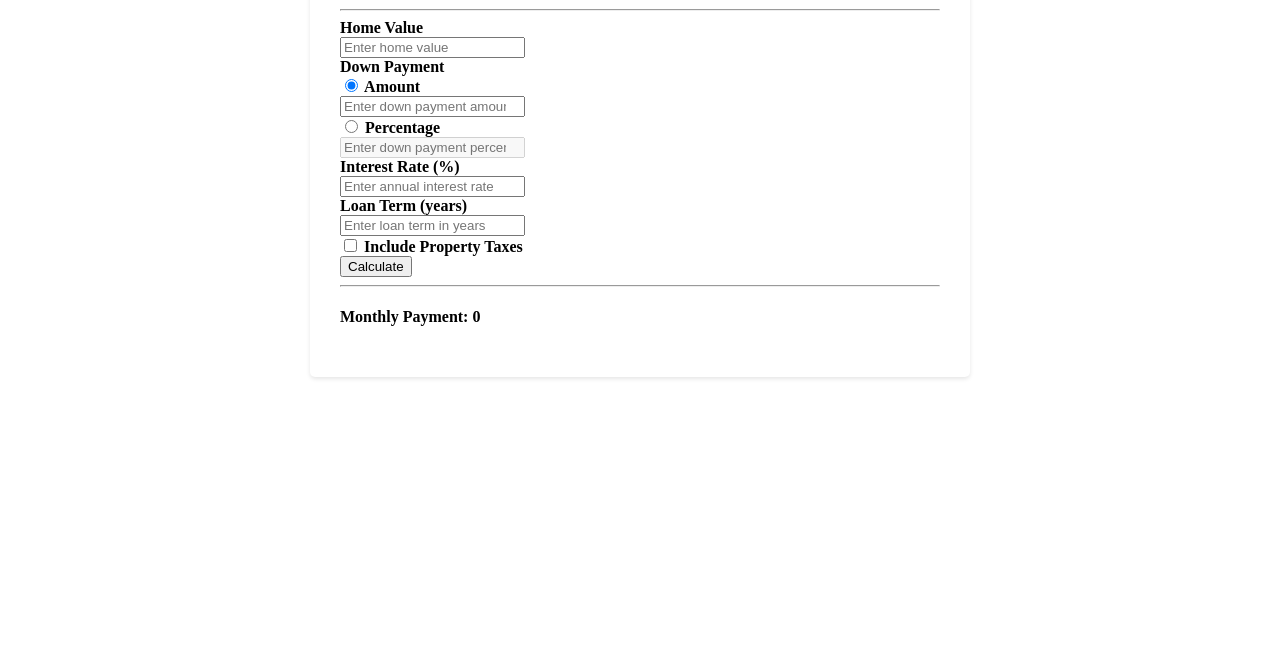
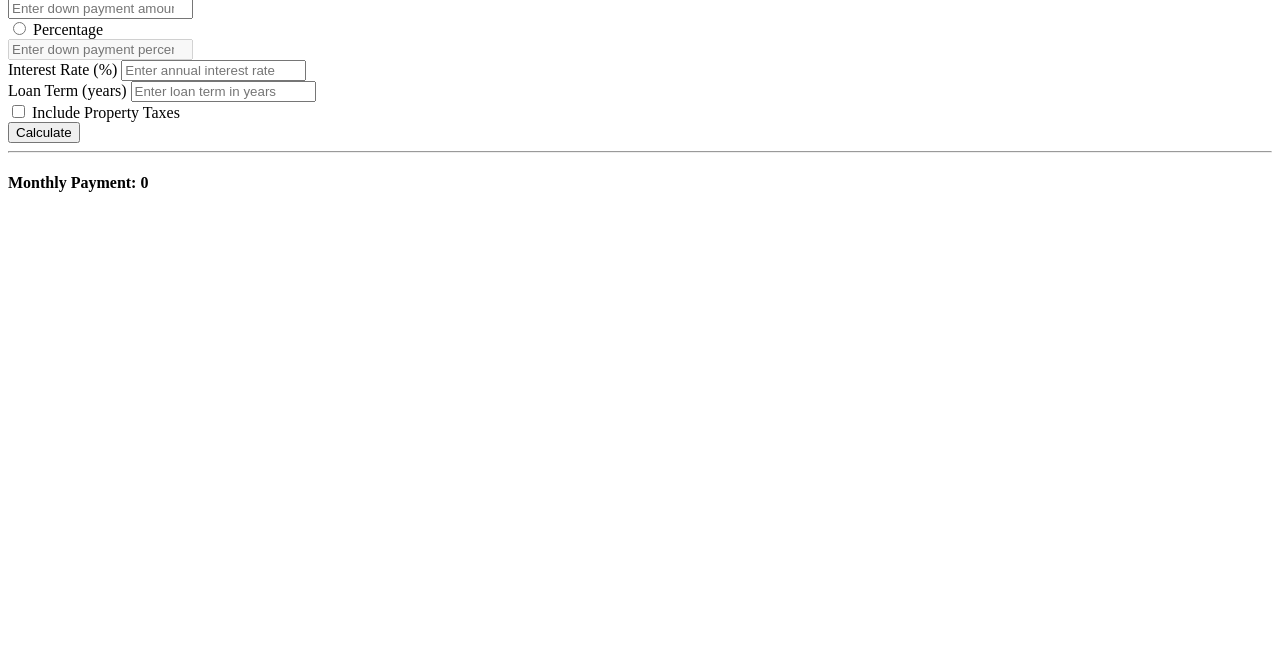
Before and after one commit to BuildFire/mortgageCalculatorPlugin, a plain HTML site: page widget/index.html in a window 1280 px wide. Shown: the part 151-800 px from the top of the page. Drawn offline with Linux system fonts and the light colour scheme.

Commit message:
add css injection and langauge settings

```diff
--- a/plugin.json
+++ b/plugin.json
@@ -7,7 +7,7 @@
   "supportSite":"",
   "control": {
     "content": {
-      "enabled": true
+      "enabled": false
     },
     "design": {
       "enabled": false
--- a/widget/index.html
+++ b/widget/index.html
@@ -4,72 +4,57 @@
     <meta name="viewport" content="width=device-width, initial-scale=1.0">
 	<meta name="buildfire" content="enablePluginJsonLoad">
   <!-- JS -->
-  <script src="../../../scripts/buildfire.js"></script>
-	<style>
-		.calculator-container {
-			max-width: 600px;
-			margin: 50px auto;
-			padding: 30px;
-			background-color: #fff;
-			border-radius: 5px;
-			box-shadow: 0 2px 4px rgba(0, 0, 0, 0.1);
-		}
-
-		.form-group label {
-			display: block;
-			font-weight: bold;
-		}
-	</style>
+  <script src="../../../scripts/buildfire.min.js"></script>
 
 </head>
 <body>
 <div class="calculator-container">
-	<h1 class="text-center">Mortgage Calculator</h1>
+	<h1 class="text-center" bfString="main.title">Mortgage Calculator</h1>
 	<hr>
 	<form>
 		<div class="form-group">
-			<label for="home-value">Home Value</label>
-			<input type="number" class="form-control" id="home-value" placeholder="Enter home value">
+			<label for="home-value" bfString="homeValue.label">Home Value</label>
+			<input type="number" class="form-control" id="home-value" bfString="homeValue.placeHolder" bfString-attrs="placeholder" >
 		</div>
 		<div class="form-group">
-			<label>Down Payment</label>
+			<label bfString="downPaymentValue.label">Down Payment</label>
 			<div class="radio">
 				<label>
-					<input type="radio" name="down-payment-option" id="down-payment-amount-option" checked>
-					Amount
+					<input type="radio"  name="down-payment-option" id="down-payment-amount-option" checked>
+					<span bfString="downPaymentValue.amountLabel">Amount</span>
 				</label>
 			</div>
-			<input type="number" class="form-control" id="down-payment" placeholder="Enter down payment amount">
+			<input type="number" class="form-control" bfString="downPaymentValue.amountPlaceHolder"  id="down-payment" bfString-attrs="placeholder" placeholder="Enter down payment amount">
 			<div class="radio">
 				<label>
-					<input type="radio" name="down-payment-option" id="down-payment-percent-option">
-					Percentage
+					<input type="radio" name="down-payment-option"  id="down-payment-percent-option">
+					<span bfString="downPaymentValue.percentageLabel">Percentage</span>
 				</label>
 			</div>
-			<input type="number" class="form-control" id="down-payment-percent" step="0.01" placeholder="Enter down payment percentage" disabled>
+			<input type="number" bfString-attrs="placeholder" bfString="downPaymentValue.percentagePlaceHolder" class="form-control" id="down-payment-percent" step="0.01" placeholder="Enter down payment percentage" disabled>
 		</div>
 		<div class="form-group">
-			<label for="interest-rate">Interest Rate (%)</label>
-			<input type="number" class="form-control" id="interest-rate" step="0.01" placeholder="Enter annual interest rate">
+			<label for="interest-rate" bfString="interest.label">Interest Rate (%)</label>
+			<input type="number" bfString-attrs="placeholder" bfString="interest.placeHolder" class="form-control" id="interest-rate" step="0.01" placeholder="Enter annual interest rate">
 		</div>
 		<div class="form-group">
-			<label for="loan-term">Loan Term (years)</label>
-			<input type="number" class="form-control" id="loan-term" placeholder="Enter loan term in years">
+			<label for="loan-term"  bfString="loanTerm.label">Loan Term (years)</label>
+			<input type="number"bfString-attrs="placeholder" bfString="loanTerm.placeHolder" class="form-control" id="loan-term" placeholder="Enter loan term in years">
 		</div>
 		<div class="form-group">
 			<label>
-				<input type="checkbox" id="include-taxes"> Include Property Taxes
+				<input type="checkbox" id="include-taxes"> <span bfString="propertyTax.label">Include Property Taxes</span>
 			</label>
 		</div>
 		<div class="form-group" id="property-tax-rate-group" style="display: none;">
-			<label for="property-tax-rate">Property Tax Rate (%)</label>
-			<input type="number" class="form-control" id="property-tax-rate" step="0.01" placeholder="Enter property tax rate">
+			<label for="property-tax-rate" bfString="propertyTax.rateLabel">Property Tax Rate (%)</label>
+			<input type="number"bfString-attrs="placeholder" bfString="propertyTax.ratePlaceHolder" class="form-control" id="property-tax-rate" step="0.01" placeholder="Enter property tax rate">
 		</div>
-		<button type="submit" class="btn btn-primary btn-block">Calculate</button>
+		<button type="submit" class="btn btn-primary btn-block" bfString="calculate.button">Calculate</button>
 	</form>
 	<hr>
 	<div class="result">
-		<h4 class="text-center">Monthly Payment: <span id="monthly-payment">0</span></h4>
+		<h4 class="text-center"><span bfString="calculate.payment">Monthly Payment:</span> <span id="monthly-payment">0</span></h4>
 	</div>
 </div>
 <script>
```
